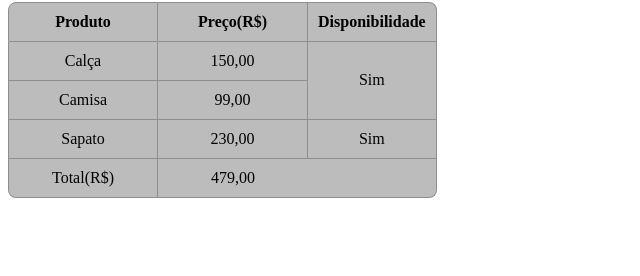
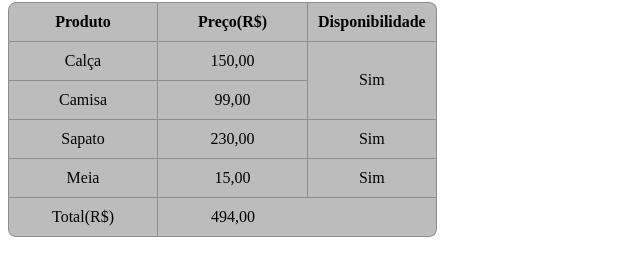
Before and after one commit to jkruger-dev/testes-devquest, a plain HTML site: page index.html in a window 1280 px wide. Shown: the part 78-354 px from the top of the page, without its empty margins (0-640 px from the left). Drawn offline with Linux system fonts and the light colour scheme.

Commit message:
Criado produto meia e alterado valor total

```diff
--- a/index.html
+++ b/index.html
@@ -79,11 +79,16 @@
                     <td>230,00</td>
                     <td>Sim</td>
                 </tr>
+                <tr>
+                    <td>Meia</td>
+                    <td>15,00</td>
+                    <td>Sim</td>
+                </tr>
             </tbody>
             <tfoot>
                 <tr>
                     <td>Total(R$)</td>
-                    <td>479,00</td>
+                    <td>494,00</td>
                     <td></td>
                 </tr>
             </tfoot>
```
